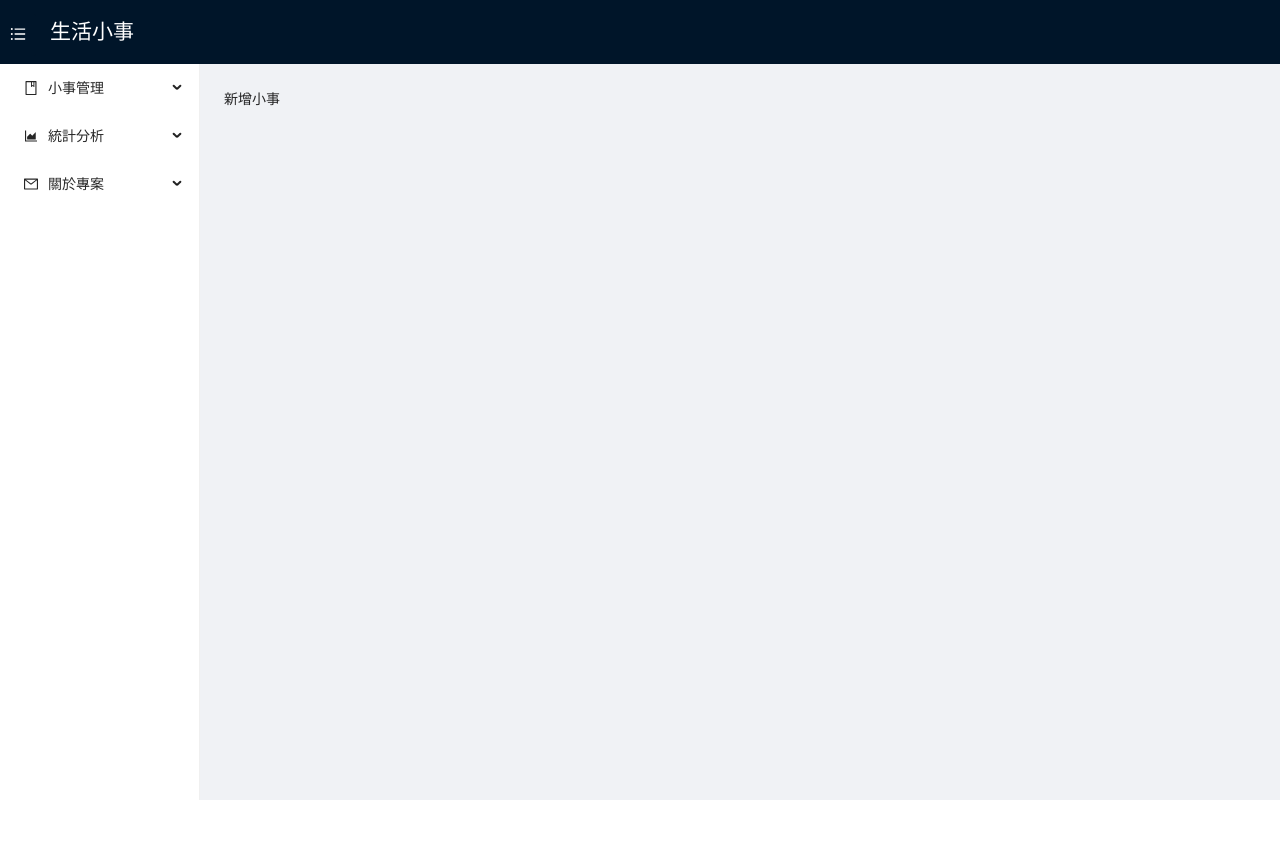
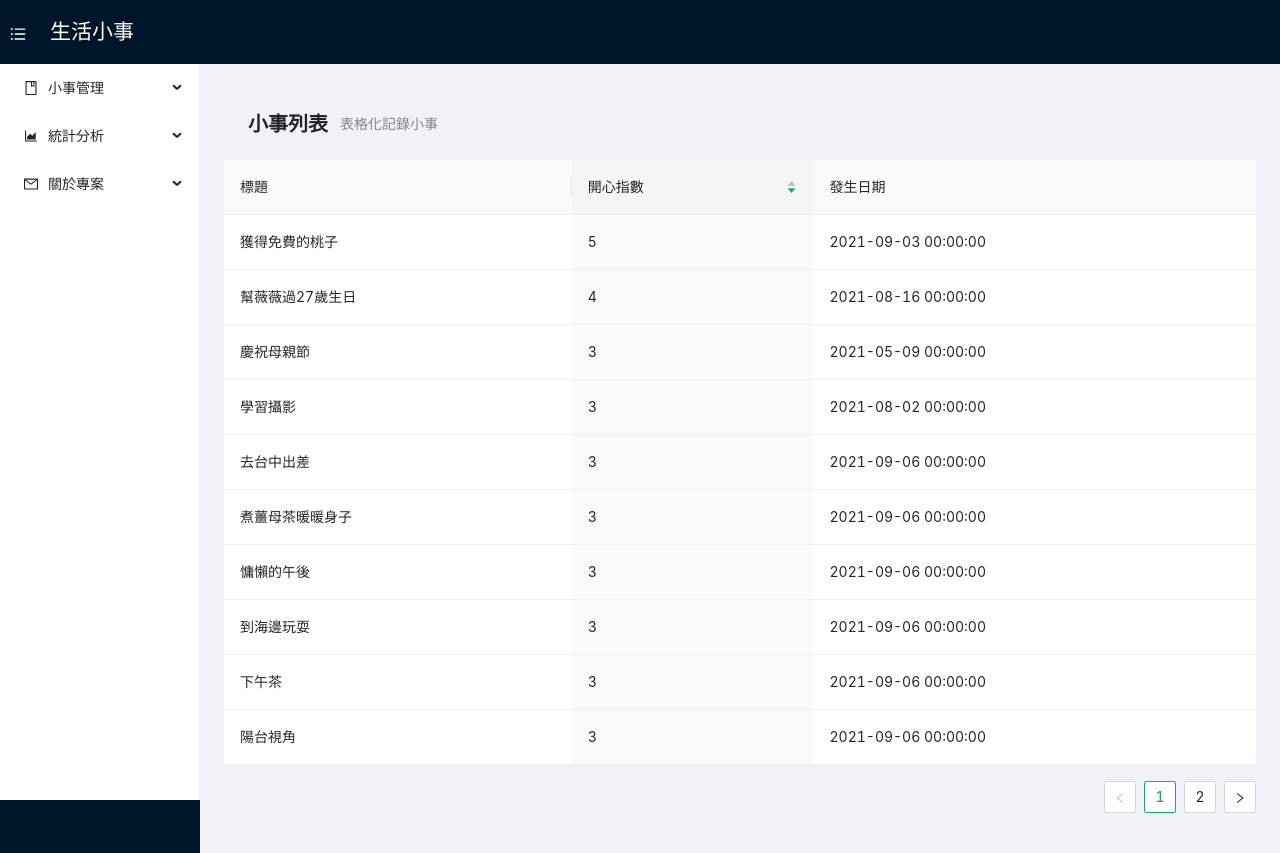
Before and after one commit to AbbyAbby33/life-essay, a React (Create React App) app: page /essay-list in a window 1280 px wide. Before the commit this address led to /create-esssay. Before the commit the page ends 800 px from the top, so only its background shows below. Built offline with nearby package versions, Linux system fonts and the light colour scheme.

Commit message:
feat: 1.小事列表頁面開發 2.小事假資料 3.註解router Redirect

```diff
--- a/src/App.js
+++ b/src/App.js
@@ -72,7 +72,7 @@ export default class App extends Component {
               <Route path="/statistics-analysis" component={StatisticsAnalysis} />
               <Route path="/technical-resources" component={TechnicalResources} />
               <Route path="/contact-developer" component={ContactDeveloper} />
-              <Redirect to="/create-esssay" />
+              {/* <Redirect to="/create-esssay" /> */}
             </Content>
           </Layout>
         </Content>
--- a/src/pages/EssayMange/EssayCalendar/index.js
+++ b/src/pages/EssayMange/EssayCalendar/index.js
@@ -1,10 +1,16 @@
 import React, { Component } from 'react';
+import { PageHeader } from 'antd';
 
 export default class EssayCalendar extends Component {
     render() {
         return (
             <div>
-                小事日曆
+                <PageHeader
+                    className="site-page-header"
+                    title="小事日曆"
+                    subTitle="使用日曆視覺化顯示小事"
+                    backIcon={false}
+                />
             </div>
         )
     }
--- a/src/pages/EssayMange/EssayList/index.js
+++ b/src/pages/EssayMange/EssayList/index.js
@@ -1,10 +1,123 @@
 import React, { Component } from 'react';
+import { Table } from 'antd';
+import { PageHeader } from 'antd';
+
+const columns = [
+    {
+        title: '標題',
+        dataIndex: 'title'
+    },
+    {
+        title: '開心指數',
+        dataIndex: 'happiness',
+        defaultSortOrder: 'descend',
+        sorter: (a, b) => a.happiness - b.happiness,
+    },
+    {
+        title: '發生日期',
+        dataIndex: 'date'
+    },
+];
+
+const data = [
+    {
+        key: '1',
+        title: '慶祝母親節',
+        happiness: 3,
+        date: '2021-05-09 00:00:00',
+    },
+    {
+        key: '2',
+        title: '學習攝影',
+        happiness: 3,
+        date: '2021-08-02 00:00:00',
+    },
+    {
+        key: '3',
+        title: '幫薇薇過27歲生日',
+        happiness: 4,
+        date: '2021-08-16 00:00:00',
+    },
+    {
+        key: '4',
+        title: '獲得免費的桃子',
+        happiness: 5,
+        date: '2021-09-03 00:00:00',
+    },
+    {
+        key: '5',
+        title: '去台中出差',
+        happiness: 3,
+        date: '2021-09-06 00:00:00',
+    },
+    {
+        key: '6',
+        title: '煮薑母茶暖暖身子',
+        happiness: 3,
+        date: '2021-09-06 00:00:00',
+    },
+    {
+        key: '7',
+        title: '慵懶的午後',
+        happiness: 3,
+        date: '2021-09-06 00:00:00',
+    },
+    {
+        key: '8',
+        title: '到海邊玩耍',
+        happiness: 3,
+        date: '2021-09-06 00:00:00',
+    },
+    {
+        key: '9',
+        title: '下午茶',
+        happiness: 3,
+        date: '2021-09-06 00:00:00',
+    },
+    {
+        key: '10',
+        title: '陽台視角',
+        happiness: 3,
+        date: '2021-09-06 00:00:00',
+    },
+    {
+        key: '11',
+        title: '新的開始',
+        happiness: 3,
+        date: '2021-09-06 00:00:00',
+    },
+    {
+        key: '12',
+        title: '準備冬季衣物',
+        happiness: 3,
+        date: '2021-09-06 00:00:00',
+    },
+    {
+        key: '13',
+        title: '壽司',
+        happiness: 3,
+        date: '2021-09-06 00:00:00',
+    },
+    {
+        key: '14',
+        title: '冬天要來了',
+        happiness: 3,
+        date: '2021-09-06 00:00:00',
+    }
+];
+
 
 export default class EssayList extends Component {
     render() {
         return (
             <div>
-                小事列表
+                <PageHeader
+                    className="site-page-header"
+                    title="小事列表"
+                    subTitle="表格化記錄小事"
+                    backIcon={false}
+                />
+                <Table columns={columns} dataSource={data} />
             </div>
         )
     }
```
